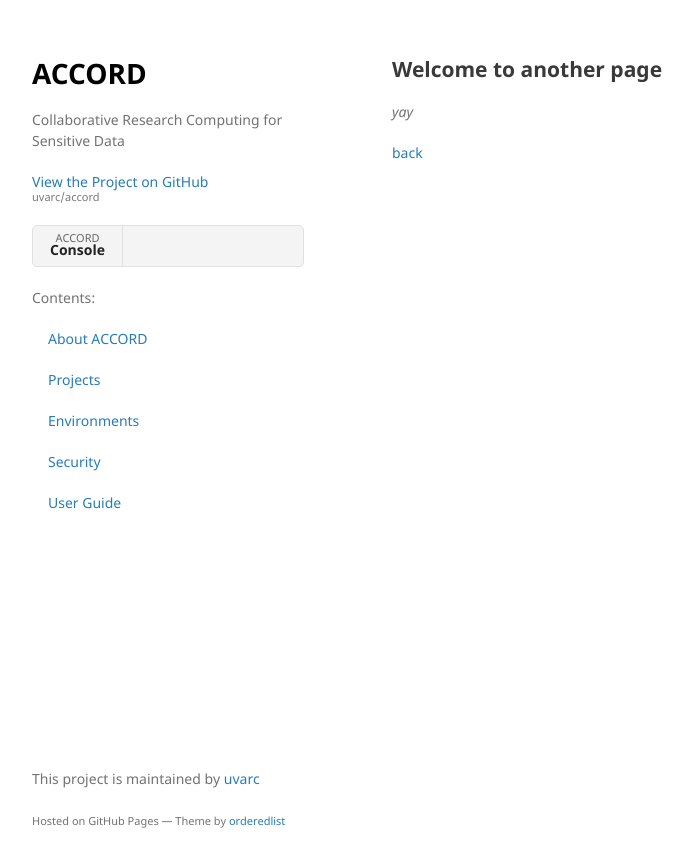
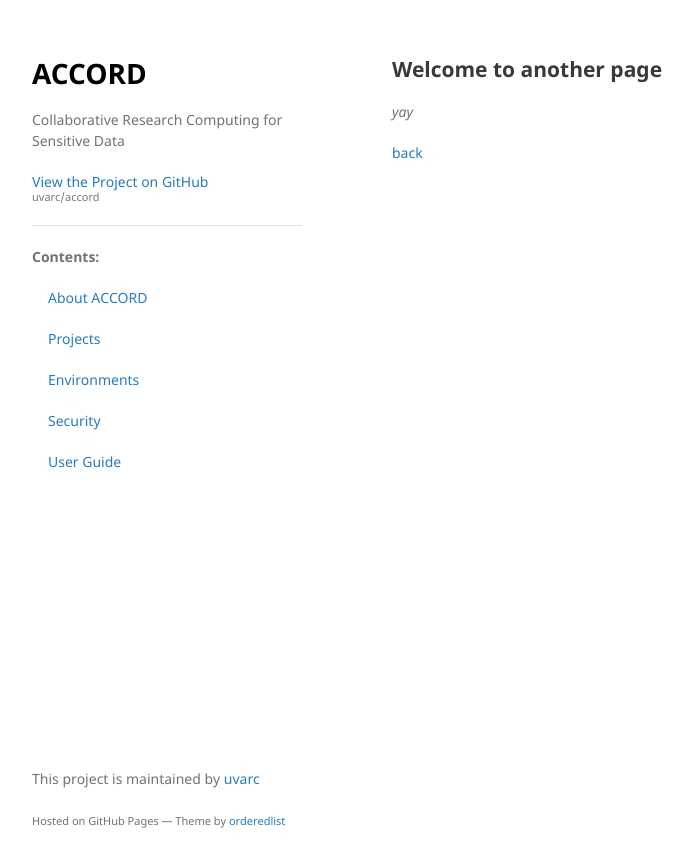
Before and after one commit to uvarc/accord, a Jekyll site: the page built from docs/another-page.md, in a window 1280 px wide. Shown: the top 867 px of the page, without its empty margins (178-871 px from the left). Built offline with Jekyll 4.4.1, drawn with Linux system fonts in a browser that asks for light colours; our own code applies the rules of GitHub Pages for plain Markdown files.

Commit message:
Trying things

```diff
--- a/docs/_config.yml
+++ b/docs/_config.yml
@@ -1,7 +1,7 @@
 title: ACCORD
 # logo: /assets/img/logo.png
 description: Collaborative Research Computing for Sensitive Data
-show_downloads: true
+show_downloads: false
 google_analytics: G-E265TY0TZZ
 theme: jekyll-theme-minimal
 accord_console: https://accord.uvarc.io/
--- a/docs/_layouts/default.html
+++ b/docs/_layouts/default.html
@@ -32,7 +32,9 @@
         </ul>
         {% endif %}
 
-        <p>Contents:</p>
+        <hr size=1 />
+
+        <p><b>Contents:</b></p>
         <p style="margin-left:1rem;"><a href="">About ACCORD</a></p>
         <p style="margin-left:1rem;"><a href="">Projects</a></p>
         <p style="margin-left:1rem;"><a href="">Environments</a></p>
```
